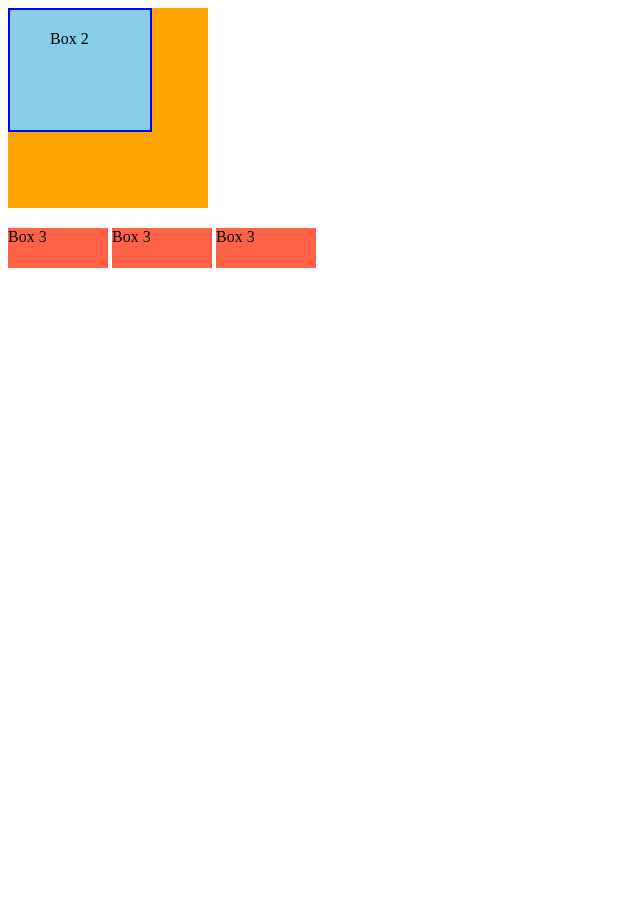
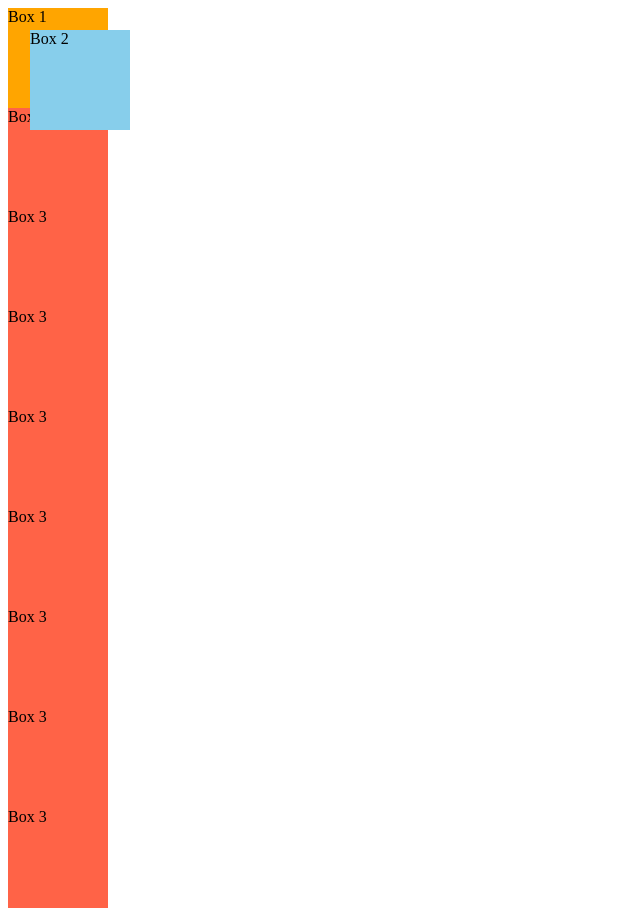
Before and after one commit to echu510/dotInstall, a plain HTML site: page basic_css_styles_v2/index.html in a window 1280 px wide. Shown: the whole page, without its empty margins (0-640 px from the left). Before the commit the page ends 800 px from the top, so only its background shows below. Drawn offline with Linux system fonts and the light colour scheme.

Commit message:
詳解CSS 基礎文法編 #26 positionで要素の位置を変えよう

```diff
--- a/basic_css_styles_v2/css/styles.css
+++ b/basic_css_styles_v2/css/styles.css
@@ -1,26 +1,46 @@
 @charset "utf-8";
 .box1{
 	background-color: orange;
-	width:200px;
-	height: 200px;
-	margin-bottom: 20px;
-	margin: 0 0 20px;
-
+	width:100px;
+	height:100px;
 }
 .box2{
 	background-color: skyblue;
-	width:50%;
-	height:50%;
-	border: 2px solid blue;
-	padding-top: 20px;
-	padding-left: 40px;
-
+	width:100px;
+	height:100px;
+	/* position: static; */
+	/* position: relative; */
+	position: fixed;
+	top: 30px;
+	left: 30px;
 }
 .box3{
 	background-color: tomato;
 	width:100px;
-	height:40px;
-	/* display:inline; */
-	display:inline-block;
-	/* display:none; */
+	height:100px;
 }
+.box3{
+	background-color: tomato;
+	width:100px;
+	height:100px;
+}
+.box3{
+	background-color: tomato;
+	width:100px;
+	height:100px;
+}
+.box3{
+	background-color: tomato;
+	width:100px;
+	height:100px;
+}
+.box3{
+	background-color: tomato;
+	width:100px;
+	height:100px;
+}
+.box3{
+	background-color: tomato;
+	width:100px;
+	height:100px;
+}
--- a/basic_css_styles_v2/index.html
+++ b/basic_css_styles_v2/index.html
@@ -6,12 +6,13 @@
 		<link rel="stylesheet" href="css/styles.css">
 	</head>
 	<body>
-		<div class="box1">
-			<!-- Box 1 -->
-			<div class="box2">Box 2
-				<!-- こんにちは。こんにちは。こんにちは。こんにちは。こんにちは。こんにちは。 -->
-			</div>
-		</div>
+		<div class="box1">Box 1</div>
+		<div class="box2">Box 2</div>
+		<div class="box3">Box 3</div>
+		<div class="box3">Box 3</div>
+		<div class="box3">Box 3</div>
+		<div class="box3">Box 3</div>
+		<div class="box3">Box 3</div>
 		<div class="box3">Box 3</div>
 		<div class="box3">Box 3</div>
 		<div class="box3">Box 3</div>
```
